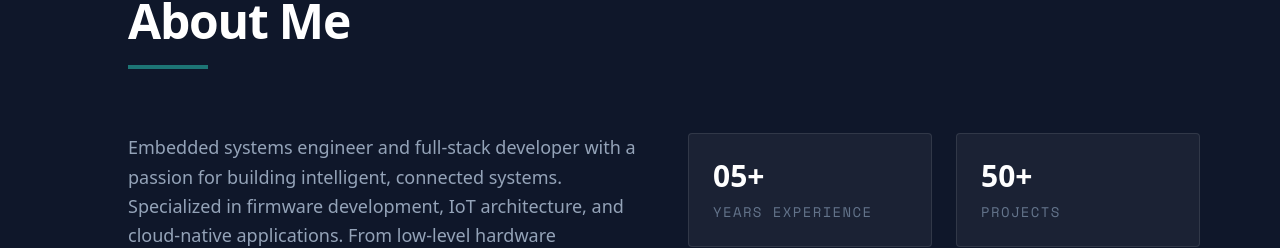
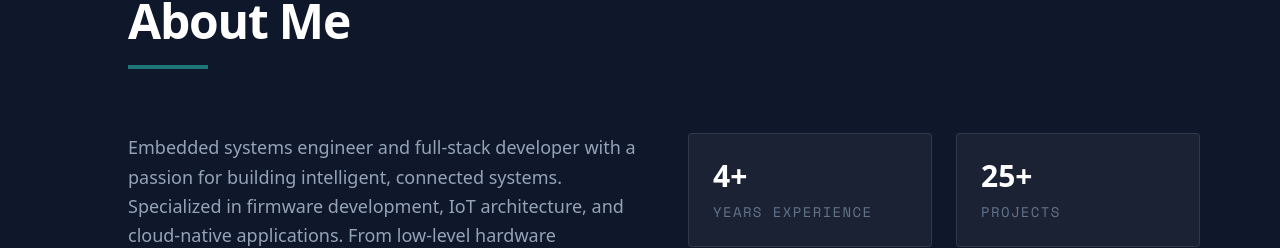
Before and after one commit to Anistus-H/portfolio-site, a Next.js app: page / in a window 1280 px wide. Shown: the part 961-1209 px from the top of the page. Built offline with nearby package versions, Linux system fonts and the light colour scheme.

Commit message:
style: update data fetching

```diff
--- a/components/sections/About.tsx
+++ b/components/sections/About.tsx
@@ -3,6 +3,7 @@
 import React from 'react';
 import { motion } from 'framer-motion';
 import { profile } from '@/data/profile';
+import { engineerStats } from '@/data/stats';
 import { Button } from '../ui/Button';
 
 export const About: React.FC = () => {
@@ -58,11 +59,11 @@ export const About: React.FC = () => {
                         className="grid grid-cols-2 gap-6"
                     >
                         <div className="p-6 bg-white/5 rounded-sm border border-white/10">
-                            <h4 className="text-3xl font-bold text-white mb-2">05+</h4>
+                            <h4 className="text-3xl font-bold text-white mb-2">{engineerStats[0].value}+</h4>
                             <p className="text-sm font-mono text-text-muted uppercase tracking-widest">Years Experience</p>
                         </div>
                         <div className="p-6 bg-white/5 rounded-sm border border-white/10">
-                            <h4 className="text-3xl font-bold text-white mb-2">50+</h4>
+                            <h4 className="text-3xl font-bold text-white mb-2">{engineerStats[1].value}+</h4>
                             <p className="text-sm font-mono text-text-muted uppercase tracking-widest">Projects</p>
                         </div>
                         <div className="col-span-2 p-6 bg-white/5 rounded-sm border border-white/10">
--- a/components/sections/EngineerStats.tsx
+++ b/components/sections/EngineerStats.tsx
@@ -6,7 +6,7 @@ import { engineerStats } from '@/data/stats';
 
 export const EngineerStats: React.FC = () => {
     return (
-        <section id="stats" className="py-24 px-6 md:px-12 lg:px-20 bg-bg-secondary/20 border-y border-white/5 relative z-50">
+        <section id="stats" className="py-24 px-6 md:px-12 lg:px-20 bg-bg-secondary/20 border-y border-white/5 relative z-40">
             <div className="max-w-6xl mx-auto">
                 <div className="flex flex-wrap justify-center gap-8 md:gap-16">
                     {engineerStats.map((stat, index) => (
--- a/components/sections/Footer.tsx
+++ b/components/sections/Footer.tsx
@@ -12,7 +12,7 @@ export const Footer: React.FC = () => {
             <div className="max-w-5xl mx-auto flex flex-col gap-8">
                 <div className="flex flex-col md:flex-row justify-between items-center gap-6">
                     <div className="flex items-center gap-4">
-                        <span className="text-xl font-bold text-white tracking-tight">{profile.nickname}</span>
+                        <span className="text-xl font-bold text-white tracking-tight">{profile.nickname.toUpperCase()}<span className="text-neon-cyan">.</span></span>
                         <span className="text-white/20">|</span>
                         <span className="text-text-muted text-sm font-mono">{profile.title}</span>
                     </div>
--- a/components/ui/MainLayout.tsx
+++ b/components/ui/MainLayout.tsx
@@ -4,6 +4,7 @@ import React, { useState, useEffect } from 'react';
 import { motion } from 'framer-motion';
 import { Menu, X } from 'lucide-react';
 import { Button } from './Button';
+import { profile } from '@/data/profile';
 
 interface MainLayoutProps {
     children: React.ReactNode;
@@ -72,7 +73,7 @@ export const MainLayout: React.FC<MainLayoutProps> = ({ children }) => {
                 <div className="max-w-7xl mx-auto px-6 lg:pl-14 h-full flex items-center justify-between">
                     {/* Logo */}
                     <a href="#hero" className="font-bold text-xl tracking-tight text-white group z-50">
-                        ANISTUS<span className="text-neon-cyan">.</span>
+                        {profile.nickname.toUpperCase()}<span className="text-neon-cyan">.</span>
                     </a>
 
                     {/* Desktop Contact Button */}
```
